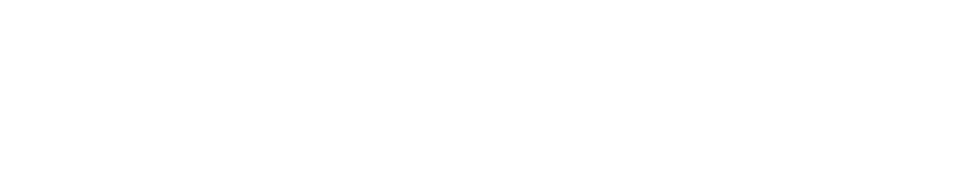
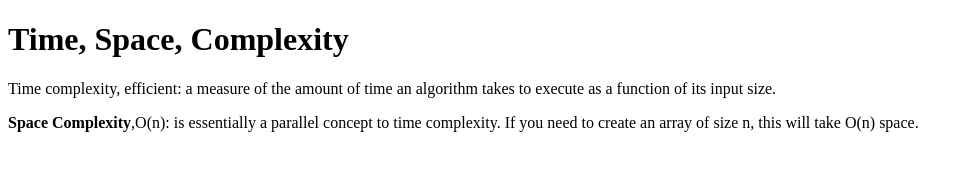
Before and after one commit to acciojob/time-and-space-complexity-DevSummu1999, a website: page main.html in a window 1280 px wide. Shown: the whole page, without its empty margins (0-973 px from the left). Drawn offline with Linux system fonts and the light colour scheme.

Commit message:
created a submission

```diff
--- a/main.html
+++ b/main.html
@@ -10,7 +10,9 @@
 	<!-- the entire body must be written by student -->
     <script type="text/javascript" src="./script.js">
 </script>
-
+<h1>Time, Space, Complexity</h1>
+	<p>Time complexity, efficient: a measure of the amount of time an algorithm takes to execute as a function of its input size.</p>
+	<p><b>Space Complexity</b>,O(n):  is essentially a parallel concept to time complexity. If you need to create an array of size n, this will take O(n) space.</p>
 </body>
 
 </html>
```
